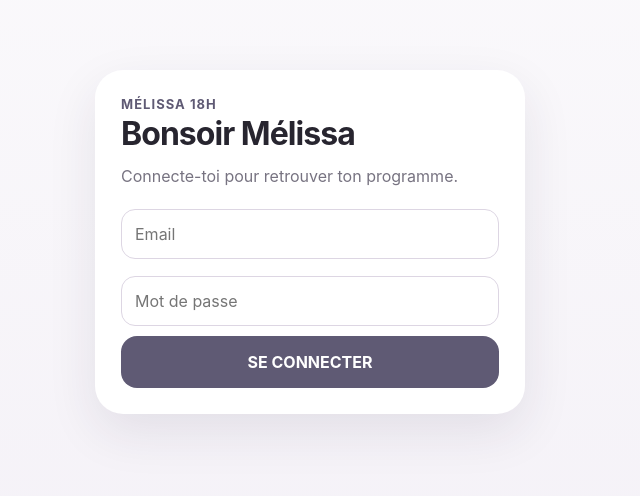
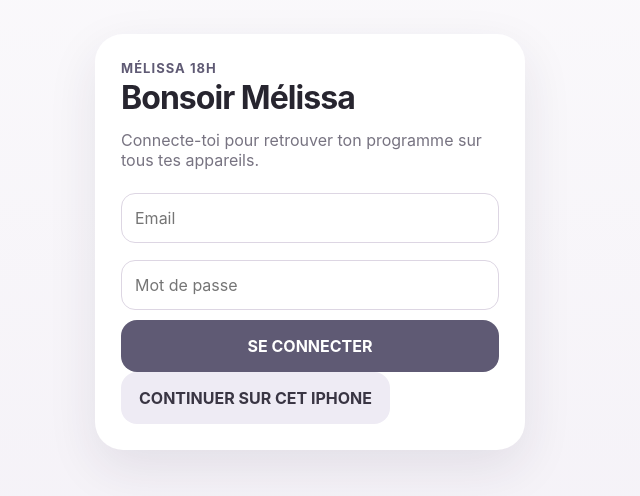
Before and after one commit to Elinuux/Melissa-app, a React (Vite) app: page / in a window 1280 px wide. Shown: the part 158-654 px from the top of the page, without its empty margins (330-970 px from the left). Built offline with nearby package versions, Linux system fonts and the light colour scheme; no server answers.

Commit message:
feat: keep app usable before Melissa account exists

```diff
--- a/src/components/AuthGate.tsx
+++ b/src/components/AuthGate.tsx
@@ -1,2 +1,45 @@
-import { useState, type ReactNode } from 'react'; import { useSession } from '../services/session'; import { appConfig } from '../config';
-export function AuthGate({children}:{children:ReactNode}){const {user,ready,demo,login}=useSession();const [error,setError]=useState('');if(!ready)return <div className="center-screen">Chargement…</div>;if(demo||user)return <>{children}</>;const submit=async(e:React.FormEvent<HTMLFormElement>)=>{e.preventDefault();setError('');const fd=new FormData(e.currentTarget);try{await login(String(fd.get('email')),String(fd.get('password')))}catch{setError('Email ou mot de passe incorrect.')}};return <div className="login-screen"><div className="login-card"><p className="eyebrow">{appConfig.name}</p><h1>Bonsoir Mélissa</h1><p className="muted">Connecte-toi pour retrouver ton programme.</p><form className="stack" onSubmit={submit}><input name="email" type="email" inputMode="email" placeholder="Email" autoComplete="email" required/><input name="password" type="password" placeholder="Mot de passe" autoComplete="current-password" required/><button className="primary">SE CONNECTER</button></form>{error&&<p className="notice error">{error}</p>}</div></div>}
+import { useState, type ReactNode } from 'react';
+import { useSession } from '../services/session';
+import { appConfig } from '../config';
+
+export function AuthGate({ children }: { children: ReactNode }) {
+  const { user, ready, demo, login } = useSession();
+  const [error, setError] = useState('');
+  const [localMode, setLocalMode] = useState(() => sessionStorage.getItem('melissa-local-mode') === '1');
+
+  if (!ready) return <div className="center-screen">Chargement…</div>;
+  if (demo || user || localMode) return <>{children}</>;
+
+  const submit = async (event: React.FormEvent<HTMLFormElement>) => {
+    event.preventDefault();
+    setError('');
+    const form = new FormData(event.currentTarget);
+    try {
+      await login(String(form.get('email')), String(form.get('password')));
+    } catch {
+      setError('Email ou mot de passe incorrect.');
+    }
+  };
+
+  const continueLocally = () => {
+    sessionStorage.setItem('melissa-local-mode', '1');
+    setLocalMode(true);
+  };
+
+  return (
+    <div className="login-screen">
+      <div className="login-card">
+        <p className="eyebrow">{appConfig.name}</p>
+        <h1>Bonsoir Mélissa</h1>
+        <p className="muted">Connecte-toi pour retrouver ton programme sur tous tes appareils.</p>
+        <form className="stack" onSubmit={submit}>
+          <input name="email" type="email" inputMode="email" placeholder="Email" autoComplete="email" required />
+          <input name="password" type="password" placeholder="Mot de passe" autoComplete="current-password" required />
+          <button className="primary">SE CONNECTER</button>
+        </form>
+        <button className="secondary" type="button" onClick={continueLocally}>CONTINUER SUR CET IPHONE</button>
+        {error && <p className="notice error">{error}</p>}
+      </div>
+    </div>
+  );
+}
```
